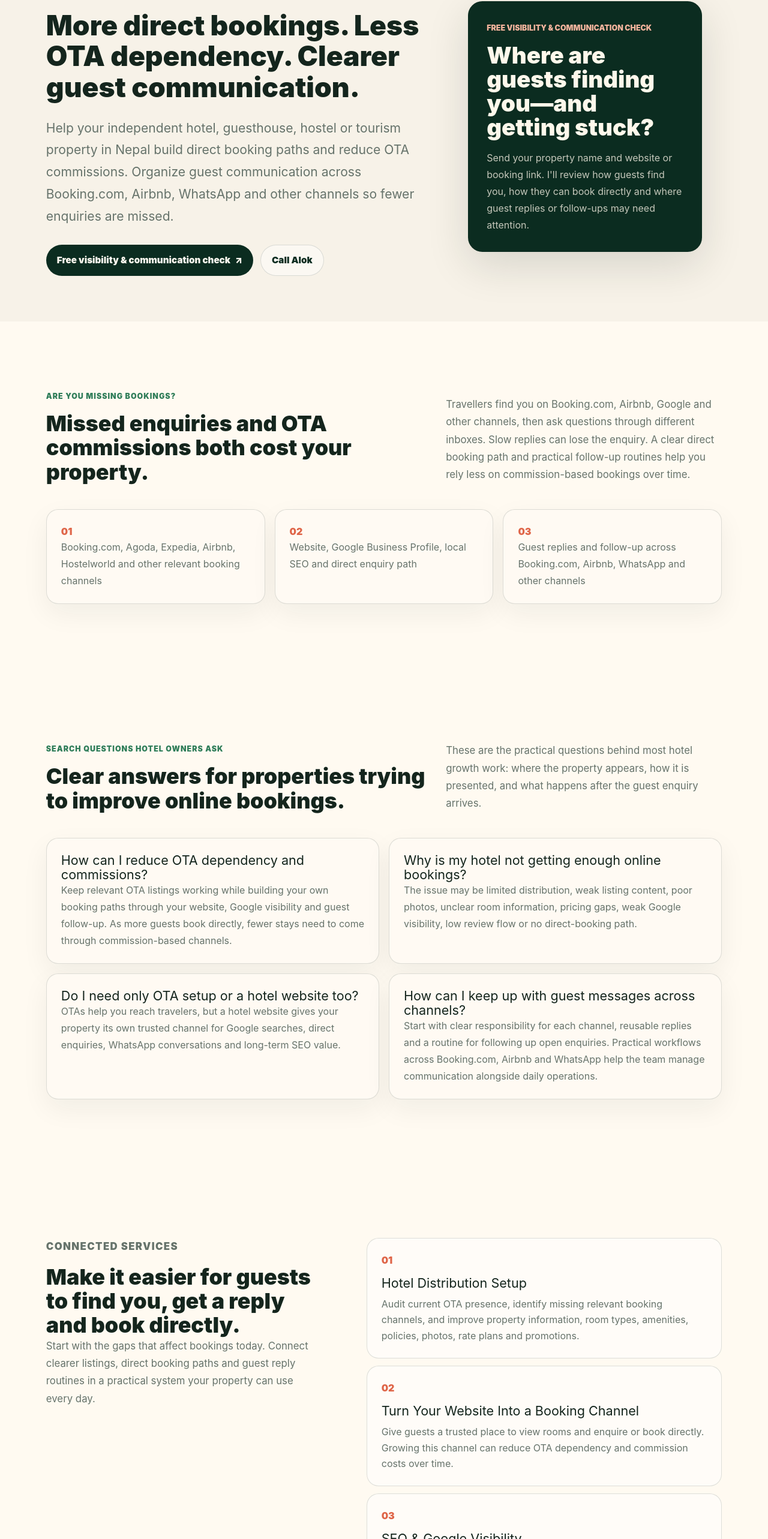
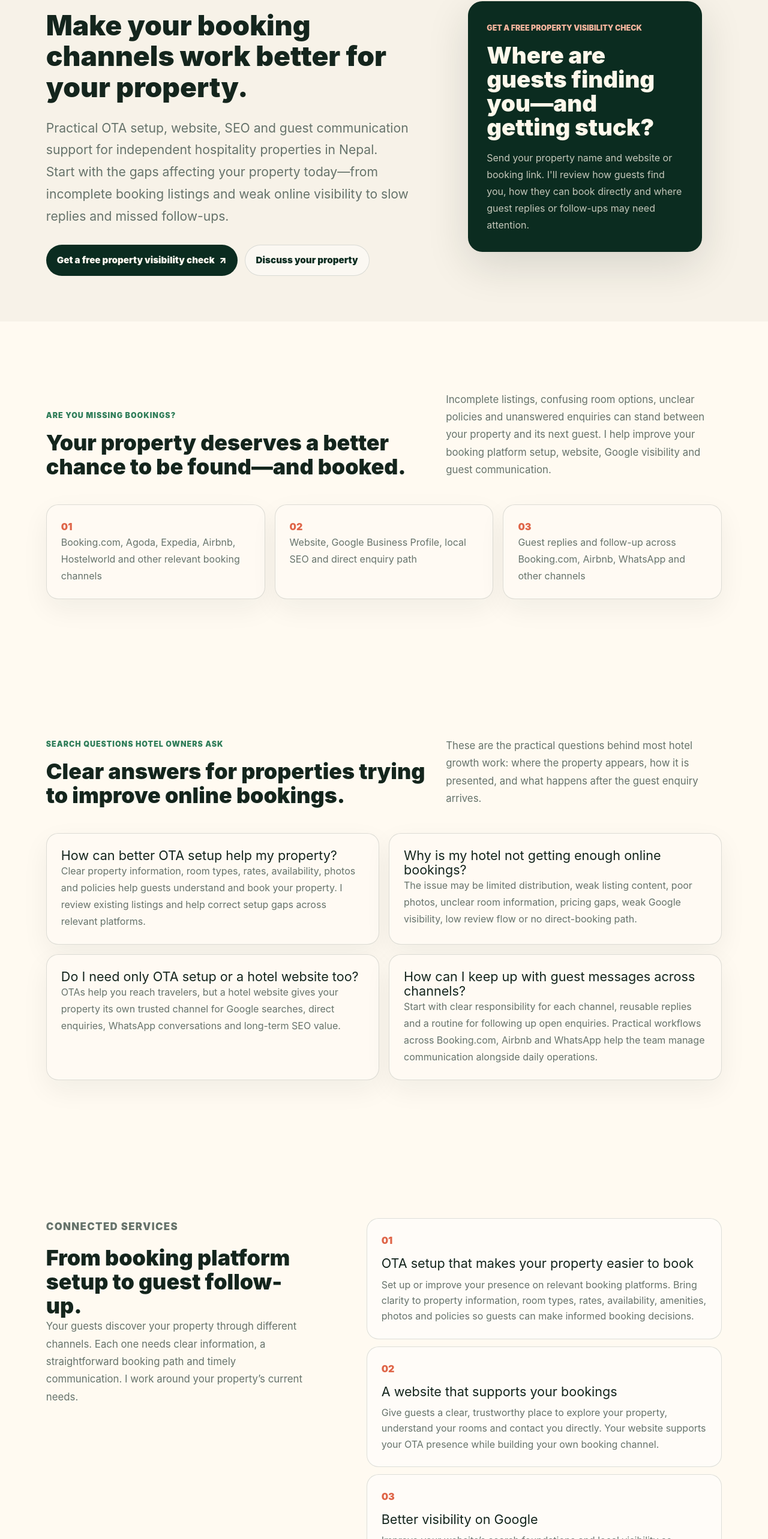
Before and after one commit to alokdaskomail-beep/alok-das-website, a Next.js app: page /hotel-growth in a window 1280 px wide. Shown: the part 233-2799 px from the top of the page at 60% size. Built offline with nearby package versions, Linux system fonts and the light colour scheme.

Commit message:
Add files via upload

```diff
--- a/src/app/hotel-growth/page.tsx
+++ b/src/app/hotel-growth/page.tsx
@@ -6,18 +6,21 @@ const hotelWhatsappText =
 const hotelWhatsappUrl = `https://wa.me/9779865711752?text=${encodeURIComponent(
   hotelWhatsappText,
 )}`;
+const photographyWhatsappUrl = `https://wa.me/9779865711752?text=${encodeURIComponent(
+  "Hello Alok, I would like to discuss property photography at Rs. 3,000 per room.\n\nProperty name:\nLocation:\nNumber of rooms:\nPreferred shoot date:",
+)}`;
 
 export const metadata = {
-  title: "Hotel Direct Bookings & Guest Communication Systems in Nepal | Alok Das",
+  title: "Hotel OTA Setup, Websites & Guest Communication in Nepal | Alok Das",
   description:
-    "Help independent hotels, guesthouses, hostels and tourism properties in Nepal reduce OTA dependency, build direct booking paths and organize guest communication. Free visibility and communication check.",
+    "OTA setup, website and SEO improvements, guest communication support and professional property photography for independent hotels, guesthouses, hostels and tourism properties in Nepal.",
   alternates: {
     canonical: "/hotel-growth",
   },
   openGraph: {
-    title: "Hotel Direct Bookings & Guest Communication Systems in Nepal",
+    title: "Hotel OTA Setup, Websites & Guest Communication in Nepal",
     description:
-      "More direct booking opportunities, less OTA dependency and clearer guest communication for independent hospitality properties in Nepal.",
+      "Better OTA setup, stronger online visibility and organized guest communication for independent hospitality properties in Nepal.",
     url: "https://alokdas.com.np/hotel-growth",
     type: "website",
   },
@@ -30,36 +33,22 @@ const auditAreas = [
 ];
 
 const services = [
+  { title: "OTA setup that makes your property easier to book", text: "Set up or improve your presence on relevant booking platforms. Bring clarity to property information, room types, rates, availability, amenities, photos and policies so guests can make informed booking decisions." },
+  { title: "A website that supports your bookings", text: "Give guests a clear, trustworthy place to explore your property, understand your rooms and contact you directly. Your website supports your OTA presence while building your own booking channel." },
+  { title: "Better visibility on Google", text: "Improve your website’s search foundations and local visibility so travellers searching for your property, location or type of accommodation can find useful information." },
+  { title: "Clear guest messages and practical automation", text: "Prepare consistent replies and message templates for common questions, pre-arrival information, check-in instructions and follow-up. Configure automation where your platforms and tools support it." },
+  { title: "Optional guest communication support", text: "If you prefer, my team can help handle guest enquiries and follow-up across agreed channels, including Booking.com, Airbnb and WhatsApp. We agree on coverage hours, responsibilities and when your property team needs to step in before the service begins." },
+  { title: "Professional property photography", text: "Rs. 3,000 per room. Show guests a clear, inviting view of your rooms with photography shot by an industry professional. We plan the required angles and number of photographs per room around the room type and relevant OTA requirements. Images are professionally edited and prepared for your booking listings and property website." },
   {
-    title: "Hotel Distribution Setup",
-    text: "Audit current OTA presence, identify missing relevant booking channels, and improve property information, room types, amenities, policies, photos, rate plans and promotions.",
-  },
-  {
-    title: "Turn Your Website Into a Booking Channel",
-    text: "Give guests a trusted place to view rooms and enquire or book directly. Growing this channel can reduce OTA dependency and commission costs over time.",
-  },
-  {
-    title: "SEO & Google Visibility",
-    text: "Build structured, Google-friendly pages for your rooms, location and destination searches around Kathmandu, Thamel, Nagarkot and other relevant markets.",
-  },
-  {
-    title: "Reach Travelers Beyond OTAs",
-    text: "Use Google Search, Meta campaigns, landing pages and conversion tracking to support direct enquiries, calls, WhatsApp conversations and brand demand.",
-  },
-  {
-    title: "Hotel Operations & Guest Automation",
-    text: "Plan practical workflows for internal reservations, check-in and check-out, consumed guest services, housekeeping tasks, review reminders and repeated messages.",
-  },
-  {
-    title: "Organize Guest Messages & Follow-up",
-    text: "Create reply templates and follow-up routines for Booking.com, Airbnb, WhatsApp and other channels. Make pre-arrival details, check-in instructions and review reminders easier to manage.",
+    title: "Practical staff training",
+    text: "Help your team use the systems confidently in day-to-day work. Training can cover OTA listing upkeep, room information, rates and availability, property website content, SEO basics, guest message templates, practical automation and guest enquiry handling. We also cover preparing rooms for photography and keeping listing photos current. Training topics, participants and scope are agreed around your property’s needs.",
   },
 ];
 
 const searchQuestions = [
   [
-    "How can I reduce OTA dependency and commissions?",
-    "Keep relevant OTA listings working while building your own booking paths through your website, Google visibility and guest follow-up. As more guests book directly, fewer stays need to come through commission-based channels.",
+    "How can better OTA setup help my property?",
+    "Clear property information, room types, rates, availability, photos and policies help guests understand and book your property. I review existing listings and help correct setup gaps across relevant platforms.",
   ],
   [
     "Why is my hotel not getting enough online bookings?",
@@ -97,7 +86,8 @@ const packages = [
     name: "Hotel OTA Foundation",
     price: "From NPR 35,000",
     timeline:
-      "Help the right guests find and trust your property on selected OTAs. Improve listing clarity and room information, with scope agreed around your channels, content, rate complexity and platform approvals.",
+      "Help more guests discover and confidently book your property through properly configured OTA listings. Suitable for properties starting online or correcting gaps in their existing setup.",
+    href: hotelWhatsappUrl,
     items: [
       "Stronger presence on relevant booking channels",
       "Clear room details that support guest decisions",
@@ -105,15 +95,16 @@ const packages = [
     ],
   },
   {
-    eyebrow: "Core hotel offer - build direct bookings",
+    eyebrow: "Core hotel offer - connected booking setup",
     name: "Hotel Booking Launch System",
     price: "From NPR 75,000",
     timeline:
-      "Give guests a clearer path to book directly while strengthening your OTA presence. Connect listing improvements, Google visibility, room and rate clarity, and guest reply templates for independent properties in Nepal.",
+      "Bring your booking channels, online visibility and guest communication foundations together. Build a clearer journey from discovering your property to making a booking, with scope agreed around your current setup.",
     featured: true,
+    href: hotelWhatsappUrl,
     items: [
       "Clearer OTA and Airbnb listings",
-      "Google visibility and a direct booking path",
+      "Google visibility and clear booking paths",
       "Guest reply templates and room/rate clarity",
     ],
   },
@@ -122,11 +113,12 @@ const packages = [
     name: "Hotel Growth Partnership",
     price: "From NPR 35,000/month",
     timeline:
-      "Build a stronger direct booking channel over time and reduce reliance on commission-based bookings. Ongoing support keeps visibility, OTA information, guest follow-up and booking enquiry reporting working together.",
+      "Keep your online presence and booking channels working as your property grows. Ongoing support can include listing improvements, website and SEO updates, guest message workflows and performance reviews.",
+    href: hotelWhatsappUrl,
     items: [
       "Consistent visibility and OTA information",
       "Pricing, reviews and enquiry reporting",
-      "Direct booking and guest follow-up improvements",
+      "Website and guest message improvements",
     ],
   },
   {
@@ -135,6 +127,7 @@ const packages = [
     price: "From NPR 15,000",
     timeline:
       "Find the gaps between being discovered and receiving an enquiry. A focused paid review for properties or selected service businesses that need a deeper plan after the free check.",
+    href: hotelWhatsappUrl,
     items: [],
   },
   {
@@ -143,6 +136,7 @@ const packages = [
     price: "From NPR 45,000",
     timeline:
       "Give one stay offer, campaign or service a clear path to enquiry. A focused page helps visitors understand the offer and contact you through WhatsApp or an enquiry form.",
+    href: hotelWhatsappUrl,
     items: [
       "One conversion-focused page",
       "Mobile-first design and CTA path",
@@ -155,17 +149,37 @@ const packages = [
     price: "From NPR 95,000",
     timeline:
       "Help prospective customers understand your services, trust your business and enquire. A website option for selected service businesses, with search foundations and launch support.",
+    href: hotelWhatsappUrl,
     items: [
       "Core business pages",
       "Clear enquiry journey",
       "SEO, analytics and launch support",
     ],
   },
+  {
+    eyebrow: "Additional service - photography",
+    name: "Professional property photography",
+    price: "Rs. 3,000 per room",
+    timeline:
+      "Show guests a clear, inviting view of your rooms with photography shot by an industry professional. We plan the required angles and number of photographs per room around the room type and relevant OTA requirements. Images are professionally edited and prepared for your booking listings and property website.",
+    items: [
+      "Room photography by an industry professional",
+      "Planned angles covering the room and its key features",
+      "Photo count agreed per room before the shoot",
+      "Professional editing for clear, natural presentation",
+      "Images prepared to suit relevant OTA requirements",
+    ],
+    href: photographyWhatsappUrl,
+    cta: "Discuss property photography",
+  },
 ];
 
 const pricingClarifications = [
   "Pricing reflects strategic review, setup quality, and hands-on implementation. Platform fees, paid ads, photography, subscriptions, channel manager costs, and third-party charges are not included unless clearly stated in the proposal.",
   "For small fixes, single-platform support, or advisory-only needs, lighter support may be available after review.",
+  "Optional managed communication: Ask about adding guest enquiry handling by my team. Channels, coverage and pricing are agreed separately.",
+  "Photography is separately priced at Rs. 3,000 per room; the required angles and photo count per room are agreed before the shoot.",
+  "Staff training is available for OTA upkeep, website content and SEO basics, guest messages, automation and enquiry handling. Topics, participants and scope are agreed around your property’s needs.",
 ];
 
 const faqs = [
@@ -283,24 +297,26 @@ export default function HotelGrowthPage() {
           <p className="eyebrow">
             <span aria-hidden="true" /> Practical systems for independent hospitality in Nepal
           </p>
-          <h1>More direct bookings. Less OTA dependency. Clearer guest communication.</h1>
+          <h1>Make your booking channels work better for your property.</h1>
           <p>
-            Help your independent hotel, guesthouse, hostel or tourism property
-            in Nepal build direct booking paths and reduce OTA commissions.
-            Organize guest communication across Booking.com, Airbnb, WhatsApp
-            and other channels so fewer enquiries are missed.
+            Practical OTA setup, website, SEO and guest communication support for
+            independent hospitality properties in Nepal.
+          </p>
+          <p>
+            Start with the gaps affecting your property today—from incomplete
+            booking listings and weak online visibility to slow replies and missed follow-ups.
           </p>
           <div className="hero-actions">
             <a className="button button-primary" href={hotelWhatsappUrl}>
-              Free visibility & communication check <Arrow />
+              Get a free property visibility check <Arrow />
             </a>
-            <a className="button button-secondary" href={`tel:${phone}`}>
-              Call Alok
+            <a className="button button-secondary" href={hotelWhatsappUrl}>
+              Discuss your property
             </a>
           </div>
         </div>
         <aside className="hotel-audit-card">
-          <span>Free visibility & communication check</span>
+          <span>Get a free property visibility check</span>
           <h2>Where are guests finding you—and getting stuck?</h2>
           <p>
             Send your property name and website or booking link. I&apos;ll review
@@ -314,13 +330,12 @@ export default function HotelGrowthPage() {
         <div className="section-heading">
           <div>
             <p className="kicker">Are you missing bookings?</p>
-            <h2>Missed enquiries and OTA commissions both cost your property.</h2>
+            <h2>Your property deserves a better chance to be found—and booked.</h2>
           </div>
           <p>
-            Travellers find you on Booking.com, Airbnb, Google and other channels,
-            then ask questions through different inboxes. Slow replies can lose
-            the enquiry. A clear direct booking path and practical follow-up
-            routines help you rely less on commission-based bookings over time.
+            Incomplete listings, confusing room options, unclear policies and unanswered
+            enquiries can stand between your property and its next guest. I help
+            improve your booking platform setup, website, Google visibility and guest communication.
           </p>
         </div>
         <div className="audit-grid">
@@ -358,11 +373,11 @@ export default function HotelGrowthPage() {
       <section className="section services-section hotel-services" id="services">
         <div className="services-intro">
           <p className="kicker">Connected services</p>
-          <h2>Make it easier for guests to find you, get a reply and book directly.</h2>
+          <h2>From booking platform setup to guest follow-up.</h2>
           <p>
-            Start with the gaps that affect bookings today. Connect clearer
-            listings, direct booking paths and guest reply routines in a
-            practical system your property can use every day.
+            Your guests discover your property through different channels. Each one
+            needs clear information, a straightforward booking path and timely
+            communication. I work around your property’s current needs.
           </p>
         </div>
         <div className="capability-list">
@@ -468,8 +483,8 @@ export default function HotelGrowthPage() {
                   ))}
                 </ul>
               ) : null}
-              <a className="package-link" href={hotelWhatsappUrl}>
-                Ask about this <Arrow />
+              <a className="package-link" href={pkg.href}>
+                {pkg.cta ?? "Ask about this"} <Arrow />
               </a>
             </article>
           ))}
@@ -501,16 +516,16 @@ export default function HotelGrowthPage() {
       <section className="final-cta">
         <div>
           <p className="kicker">Free first step</p>
-          <h2>Get a free visibility & communication check.</h2>
+          <h2>Find out where your property could be missing booking opportunities.</h2>
           <p>
-            Send your property name and a current website or booking link.
-            I&apos;ll identify practical ways to improve visibility, organize
-            guest follow-up and strengthen your direct booking path.
+            Send your property name and any existing website or booking links.
+            I&apos;ll review its online presence and highlight practical improvements
+            to listings, visibility and the guest enquiry journey.
           </p>
         </div>
         <div className="cta-actions">
           <a className="button button-light" href={hotelWhatsappUrl}>
-            Free visibility & communication check <Arrow />
+            Get my free property check <Arrow />
           </a>
           <a href={`tel:${phone}`}>Call Alok: +977 9865711752</a>
         </div>
```
